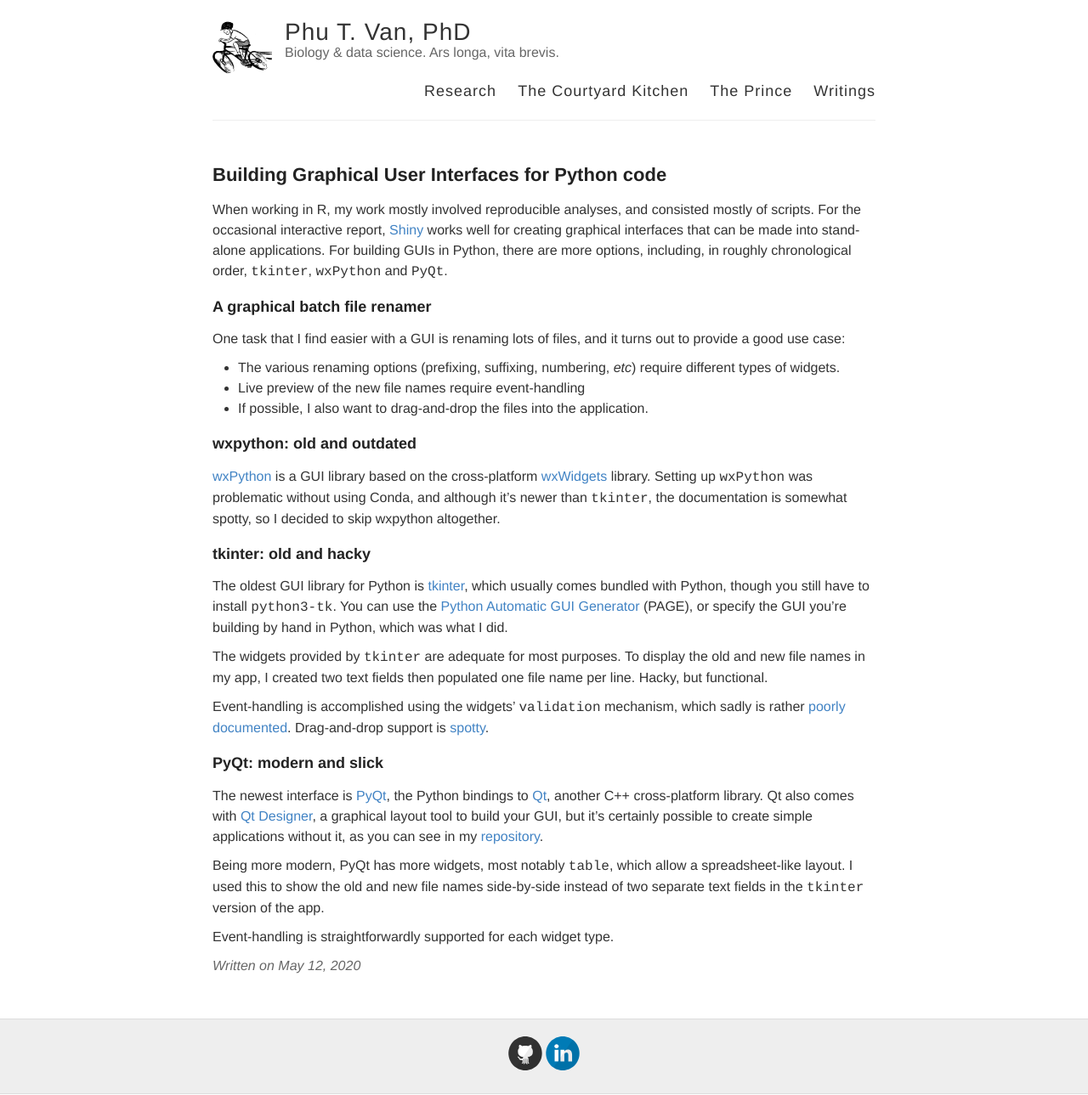
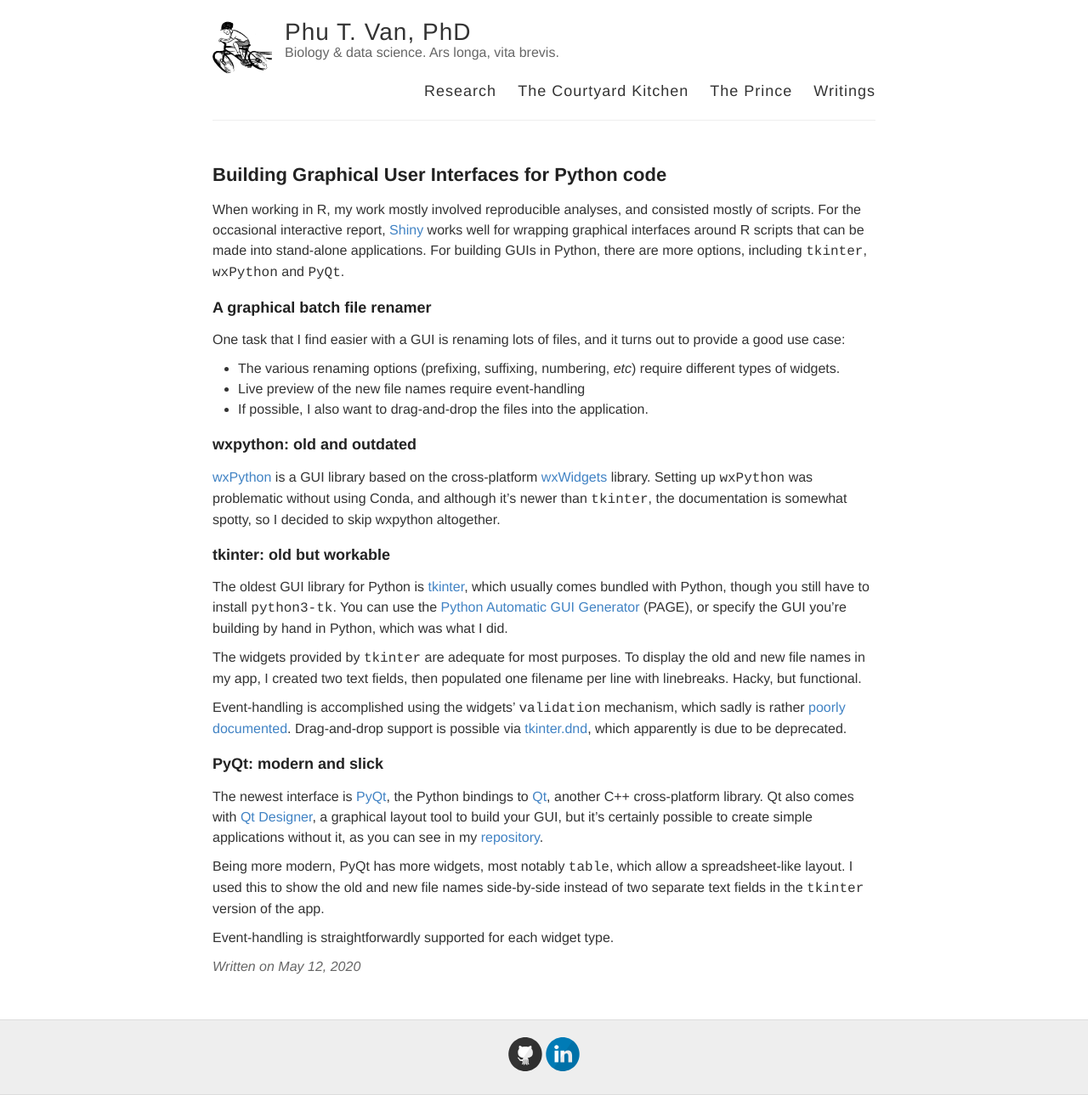
Before and after one commit to ptvan/ptvan.github.io, a Jekyll site: the page built from _posts/2020-05-12-Python-GUIs.md, in a window 1280 px wide. Shown: the whole page at 85% size. Built offline with Jekyll 4.4.1, drawn with Linux system fonts in a browser that asks for light colours.

Commit message:
minor tweaks

```diff
--- a/_posts/2020-05-12-Python-GUIs.md
+++ b/_posts/2020-05-12-Python-GUIs.md
@@ -3,7 +3,7 @@
 title: Building Graphical User Interfaces for Python code
 ---
 
-When working in R, my work mostly involved reproducible analyses, and consisted mostly of scripts. For the occasional interactive report, [Shiny](https://shiny.rstudio.com) works well for creating graphical interfaces that can be made into stand-alone applications. For building GUIs in Python, there are more options, including, in roughly chronological order, `tkinter`, `wxPython` and `PyQt`.
+When working in R, my work mostly involved reproducible analyses, and consisted mostly of scripts. For the occasional interactive report, [Shiny](https://shiny.rstudio.com) works well for wrapping graphical interfaces around R scripts that can be made into stand-alone applications. For building GUIs in Python, there are more options, including `tkinter`, `wxPython` and `PyQt`.
 
 ### A graphical batch file renamer
 
@@ -18,13 +18,13 @@
 [wxPython](https://wxpython.org/) is a GUI library based on the cross-platform [wxWidgets](https://www.wxwidgets.org/) library.
 Setting up `wxPython` was problematic without using Conda, and although it's newer than `tkinter`, the documentation is somewhat spotty, so I decided to skip wxpython altogether.
 
-### tkinter: old and hacky
+### tkinter: old but workable
 
 The oldest GUI library for Python is [tkinter](https://docs.python.org/3/library/tkinter.html), which usually comes bundled with Python, though you still have to install `python3-tk`. You can use the [Python Automatic GUI Generator](http://page.sourceforge.net/) (PAGE), or specify the GUI you're building by hand in Python, which was what I did.
 
-The widgets provided by `tkinter` are adequate for most purposes. To display the old and new file names in my app, I created two text fields then populated one file name per line. Hacky, but functional.
+The widgets provided by `tkinter` are adequate for most purposes. To display the old and new file names in my app, I created two text fields, then populated one filename per line with linebreaks. Hacky, but functional.
 
-Event-handling is accomplished using the widgets' `validation` mechanism, which sadly is rather [poorly documented](https://stackoverflow.com/questions/4140437/interactively-validating-entry-widget-content-in-tkinter). Drag-and-drop support is [spotty](https://docs.python.org/3.9/library/tkinter.dnd.html).
+Event-handling is accomplished using the widgets' `validation` mechanism, which sadly is rather [poorly documented](https://stackoverflow.com/questions/4140437/interactively-validating-entry-widget-content-in-tkinter). Drag-and-drop support is possible via [tkinter.dnd](https://docs.python.org/3.9/library/tkinter.dnd.html), which apparently is due to be deprecated.
 
 ### PyQt: modern and slick
 
```
